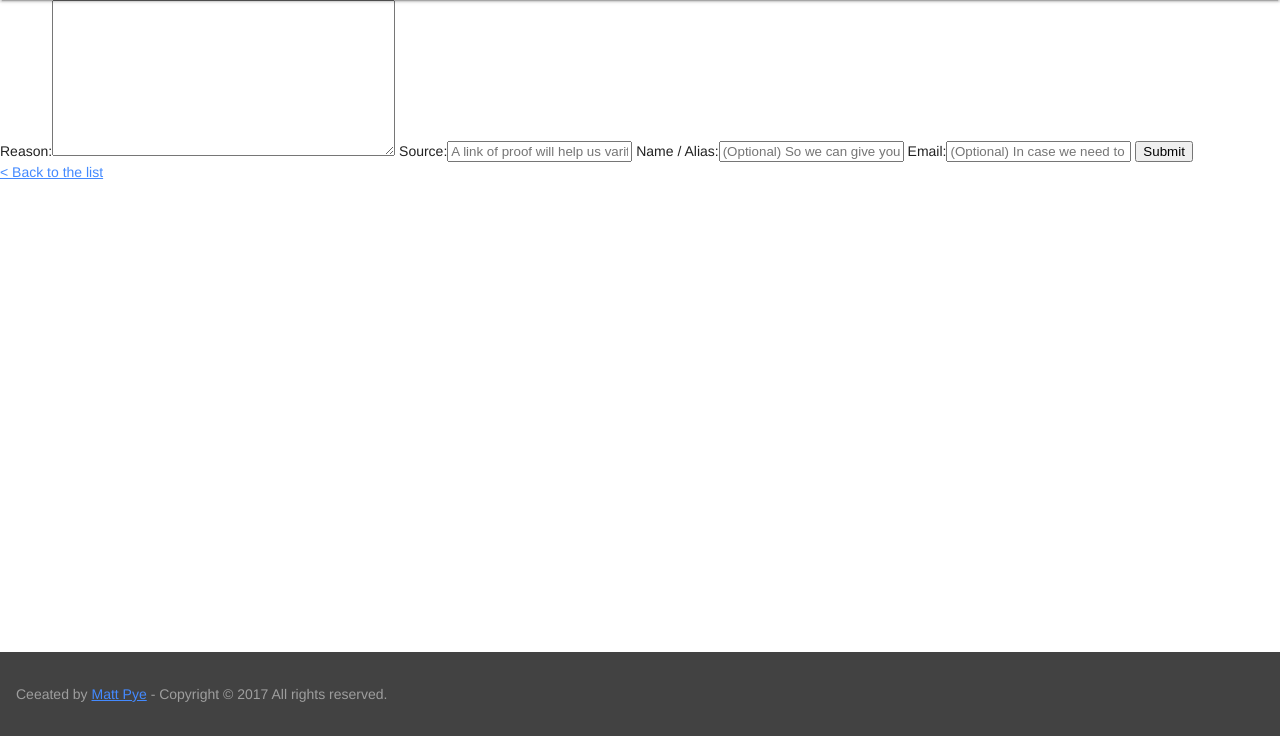
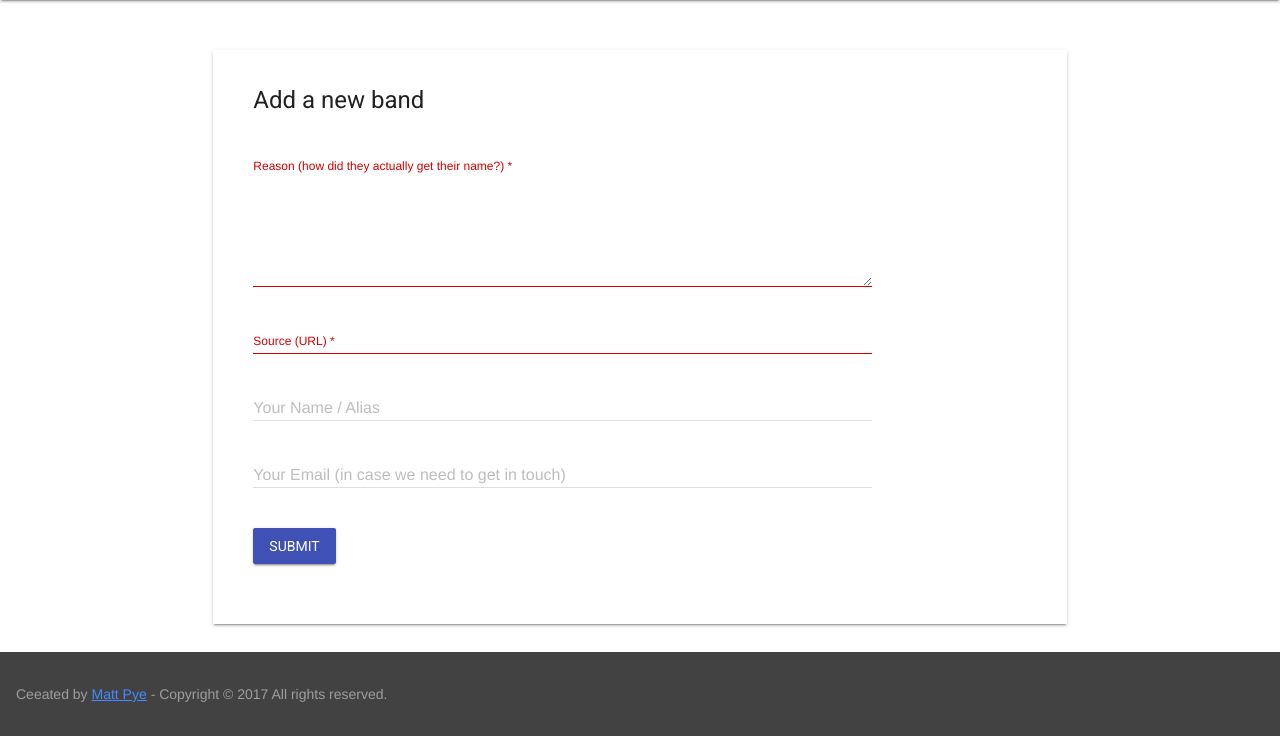
Before and after one commit to pyepye/bandnames, a Django app: template bandnames/templates/new_band.html in a window 1280 px wide. Shown: the part 64-800 px from the top of the page. Run offline with Django 3.2, Linux system fonts and the light colour scheme; the template is opened without the code that fills it: values that come from a table or form of the project are taken from there, others are empty; parts of the project's set-up code (start-up, migrations or seed data) failed here and were passed over; some libraries are stand-ins or nearby versions.

Commit message:
Fix up form pages

```diff
--- a/bandnames/bandnames/names/forms.py
+++ b/bandnames/bandnames/names/forms.py
@@ -5,22 +5,31 @@
 
 
 class ReportBandForm(forms.ModelForm):
-    reason = forms.CharField(widget=forms.Textarea)
-    source = forms.CharField(widget=forms.TextInput(attrs={
-        'placeholder': 'A link of proof will help us varify'
-    }))
+    reason = forms.CharField(
+        label='Reason (how did they actually get their name?)  *',
+        widget=forms.Textarea(attrs={
+            'class': 'mdl-textfield__input',
+            'rows': '7',
+        })
+    )
+    source = forms.CharField(
+        label='Source (URL)  *',
+        widget=forms.TextInput(attrs={
+            'class': 'mdl-textfield__input',
+        })
+    )
     reporter_name = forms.CharField(
-        label='Name / Alias',
+        label='Your Name / Alias',
         required=False,
         widget=forms.TextInput(attrs={
-            'placeholder': '(Optional) So we can give you all the credit'
+            'class': 'mdl-textfield__input',
         })
     )
-    reporter_email = forms.CharField(
-        label='Email',
+    reporter_email = forms.EmailField(
+        label='Your Email (in case we need to get in touch)',
         required=False,
-        widget=forms.TextInput(attrs={
-            'placeholder': '(Optional) In case we need to get in touch'
+        widget=forms.EmailInput(attrs={
+            'class': 'mdl-textfield__input',
         })
     )
 
@@ -30,23 +39,37 @@
 
 
 class NewBandForm(forms.ModelForm):
-    name = forms.CharField(label='Band Name')
-    reason = forms.CharField(widget=forms.Textarea)
-    source = forms.CharField(widget=forms.TextInput(attrs={
-        'placeholder': 'A link of proof will help us varify'
-    }))
+    name = forms.CharField(
+        label='The bands name  *',
+        widget=forms.TextInput(attrs={
+            'class': 'mdl-textfield__input',
+        })
+    )
+    reason = forms.CharField(
+        label='Reason (how did they get their name?)  *',
+        widget=forms.Textarea(attrs={
+            'class': 'mdl-textfield__input',
+            'rows': '7',
+        })
+    )
+    source = forms.CharField(
+        label='Source (URL)  *',
+        widget=forms.TextInput(attrs={
+            'class': 'mdl-textfield__input',
+        })
+    )
     submitter_name = forms.CharField(
-        label='Name / Alias',
+        label='Your Name / Alias (so you can get credit)',
         required=False,
         widget=forms.TextInput(attrs={
-            'placeholder': '(Optional) So we can give you all the credit'
+            'class': 'mdl-textfield__input',
         })
     )
-    submitter_email = forms.CharField(
-        label='Email',
+    submitter_email = forms.EmailField(
+        label='Your Email (so we can notify you when it\' approved)',
         required=False,
-        widget=forms.TextInput(attrs={
-            'placeholder': '(Optional) In case we need to get in touch'
+        widget=forms.EmailInput(attrs={
+            'class': 'mdl-textfield__input',
         })
     )
 
--- a/bandnames/templates/new_band.html
+++ b/bandnames/templates/new_band.html
@@ -2,21 +2,37 @@
 {% load staticfiles %}
 
 {% block content %}
-<div class="main">
+
+<section class="section--center mdl-grid mdl-grid--no-spacing">
+<div class="mdl-layout-spacer"></div>
+<div class="detail generic mdl-cell mdl-cell--8-col-desktop mdl-cell--6-col-tablet mdl-cell--11-col-phone mdl-shadow--2dp">
+    <h4>Add a new band</h4>
+
     {% if form.errors %}
-        <p>You need to make sure the following fields are filled out:</p>
+        <p>Please make sure sure the following fields are filled out:</p>
         <ul>{% for error in form.errors %}
             <li>{{ error }}</li>
         {% endfor %}
         </ul>
     {% endif %}
 
-    <form class="pageform" method="post">
+    <form method="post">
         {% csrf_token %}
-        {{ form }}
-        <input type="submit" value="Submit" />
+        {% for field in form %}
+            <div class="form-field">
+                <div class="mdl-textfield mdl-js-textfield mdl-textfield--floating-label">
+                    {{ field }}
+                    <label class="mdl-textfield__label" for="id_{{ field.name }}">{{ field.label }}</label>
+                    <span class="mdl-textfield__error">{{ field.errors }}</span>
+                </div>
+            </div>
+        {% endfor %}
+
+        <button type="submit" value="Submit" class="mdl-button mdl-js-button mdl-button--raised mdl-button--colored">Submit</button>
     </form>
 
-    <a href="{% url 'band_list' %}">< Back to the list</a>
+
 </div>
+<div class="mdl-layout-spacer"></div>
+</section>
 {% endblock content %}
```
Also changed, not shown: bandnames/templates/band_report.html (+30 -13 lines).
